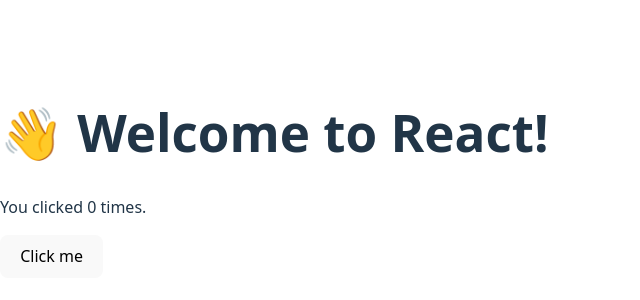
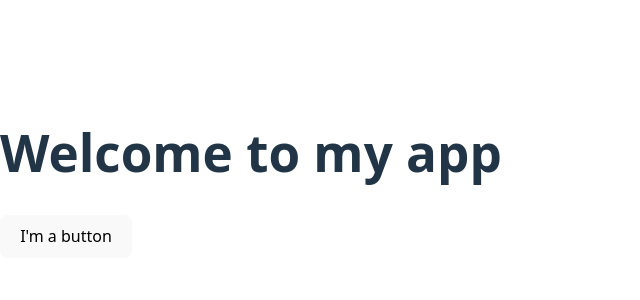
Before and after one commit to picantitoDev/React-Prueba, a React (Vite) app in the folder my-first-react-app/: page / in a window 1280 px wide. Shown: the part 226-526 px from the top of the page, without its empty margins (0-640 px from the left). Built offline with nearby package versions, Linux system fonts and the light colour scheme.

Commit message:
Wow, so this is how it works

```diff
--- a/my-first-react-app/src/App.jsx
+++ b/my-first-react-app/src/App.jsx
@@ -1,18 +1,16 @@
-import { useState } from 'react';
+function MyButton() {
+  return (
+    <button>
+      I'm a button
+    </button>
+  );
+}
 
-export default function App() {
-  const [count, setCount] = useState(0);
-
+export default function MyApp() {
   return (
-    <div className="min-h-screen bg-gray-100 flex flex-col items-center justify-center p-4">
-      <h1 className="text-3xl font-bold mb-4">👋 Welcome to React!</h1>
-      <p className="text-lg mb-2">You clicked <span className="font-semibold">{count}</span> times.</p>
-      <button
-        className="bg-blue-500 text-white px-4 py-2 rounded hover:bg-blue-600 transition"
-        onClick={() => setCount(count + 1)}
-      >
-        Click me
-      </button>
+    <div>
+      <h1>Welcome to my app</h1>
+      <MyButton />
     </div>
   );
 }
```
